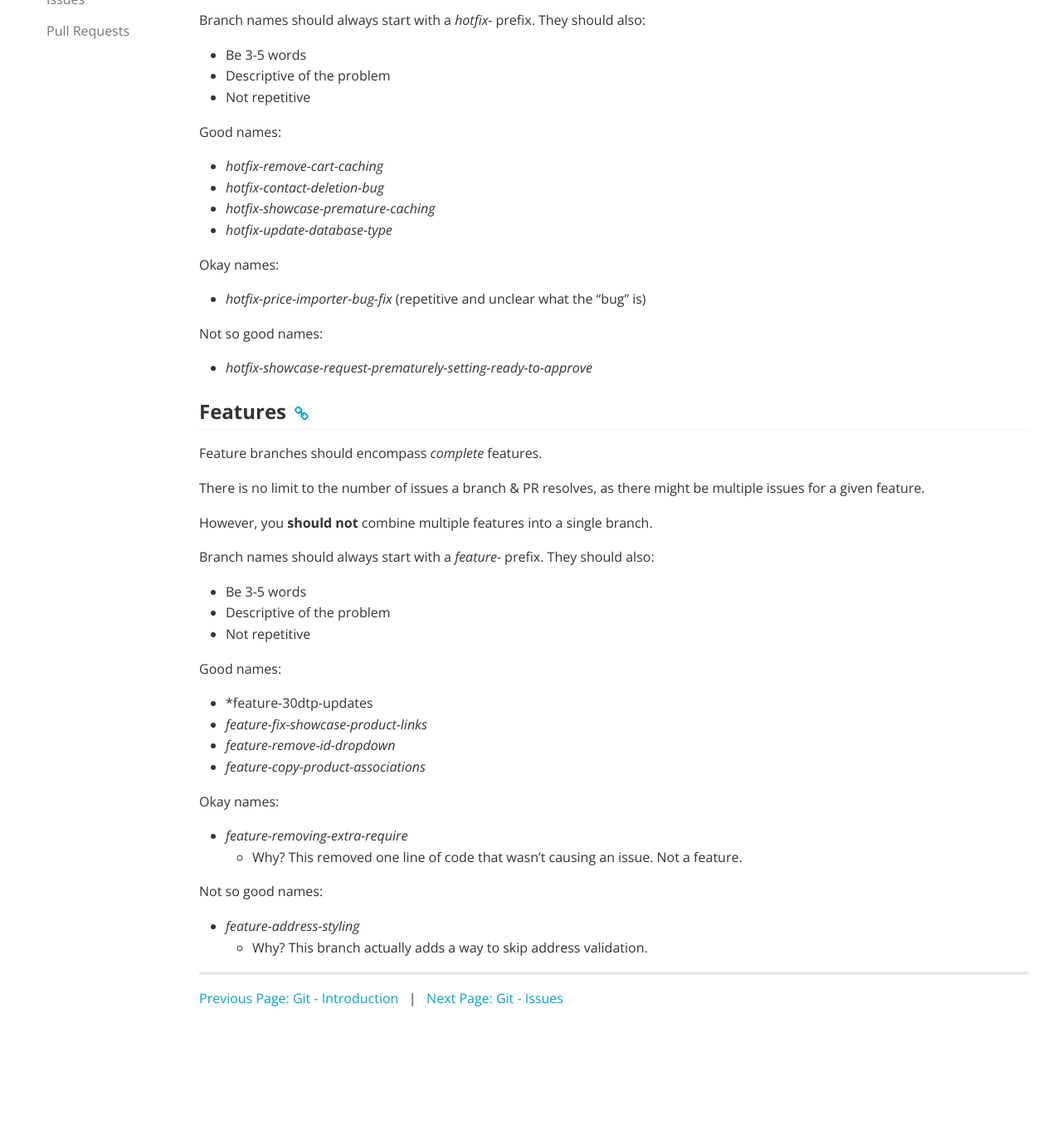
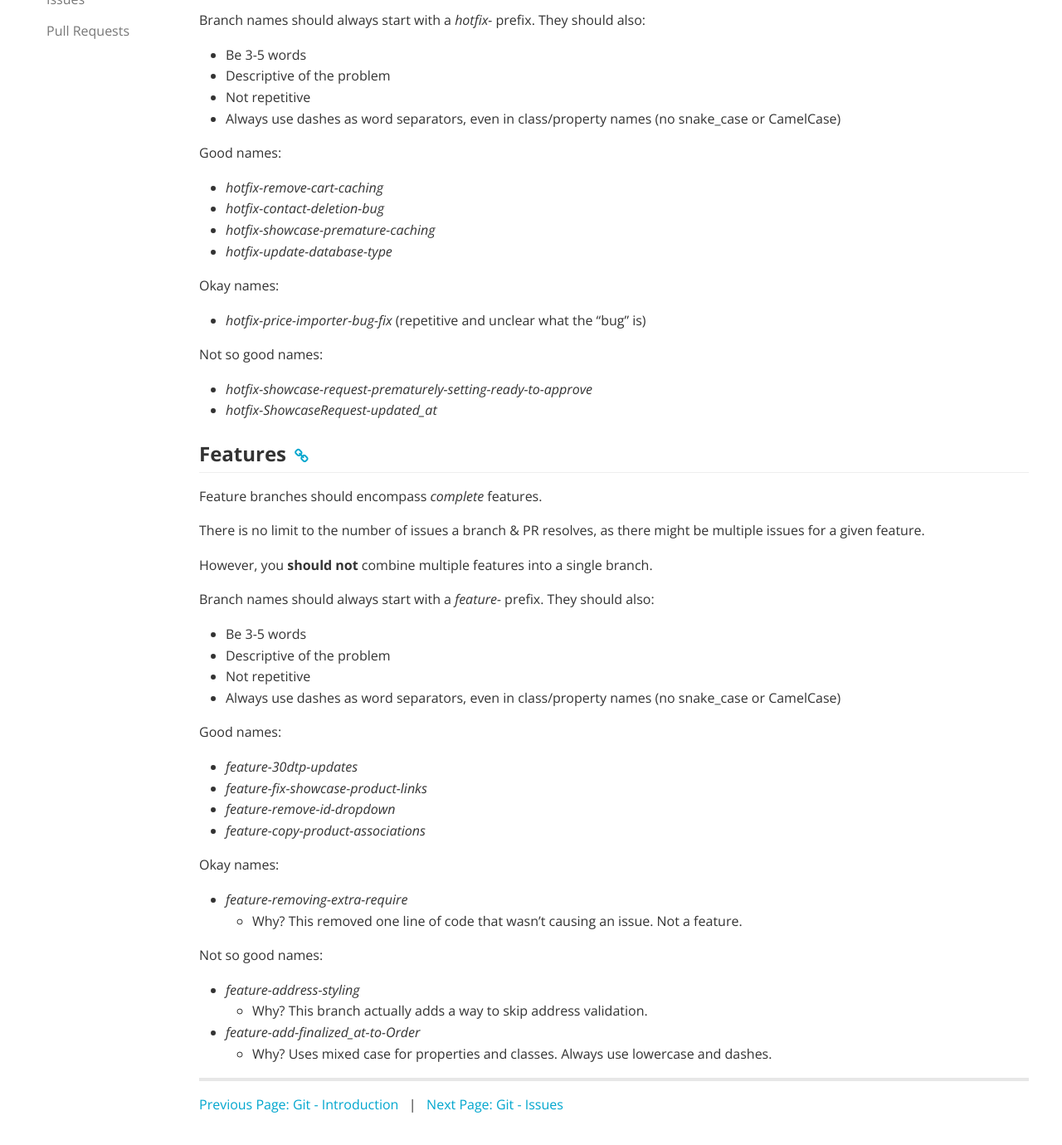
Before and after one commit to kotisdesign/style-guide, a Jekyll site: the page built from _docs/git/branches.md, in a window 1280 px wide and 1400 px high, scrolled down 305 px. Shown: the top 1380 px of the window at 83% size. Built offline with Jekyll 4.4.1, drawn with Linux system fonts in a browser that asks for light colours; Markdown is read by kramdown in place of the engine named in the settings; before the commit the page ends 1577 px from its top, so only the background shows below that.

Commit message:
adds rule for using dashes for word separators in branch names; includes adding examples

```diff
--- a/_docs/git/branches.md
+++ b/_docs/git/branches.md
@@ -18,6 +18,8 @@ Branch names should always start with a *hotfix-* prefix. They should also:
 - Be 3-5 words
 - Descriptive of the problem
 - Not repetitive
+- Always use dashes as word separators, even in class/property names
+  (no snake_case or CamelCase)
 
 Good names:
 
@@ -33,6 +35,7 @@ Okay names:
 Not so good names:
 
 - *hotfix-showcase-request-prematurely-setting-ready-to-approve*
+- *hotfix-ShowcaseRequest-updated_at*
 
 ## Features
 
@@ -48,10 +51,12 @@ Branch names should always start with a *feature-* prefix.  They should also:
 - Be 3-5 words
 - Descriptive of the problem
 - Not repetitive
+- Always use dashes as word separators, even in class/property names
+  (no snake_case or CamelCase)
 
 Good names:
 
-- *feature-30dtp-updates
+- *feature-30dtp-updates*
 - *feature-fix-showcase-product-links*
 - *feature-remove-id-dropdown*
 - *feature-copy-product-associations*
@@ -65,6 +70,8 @@ Not so good names:
 
 - *feature-address-styling*
   - Why? This branch actually adds a way to skip address validation.
+- *feature-add-finalized_at-to-Order*
+  - Why? Uses mixed case for properties and classes. Always use lowercase and dashes.
 
 ___
 
```
